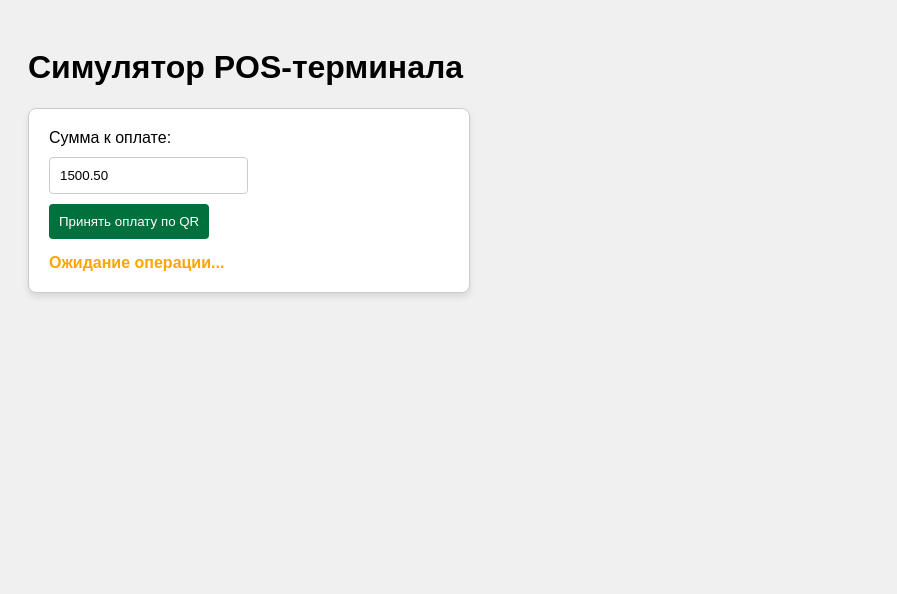
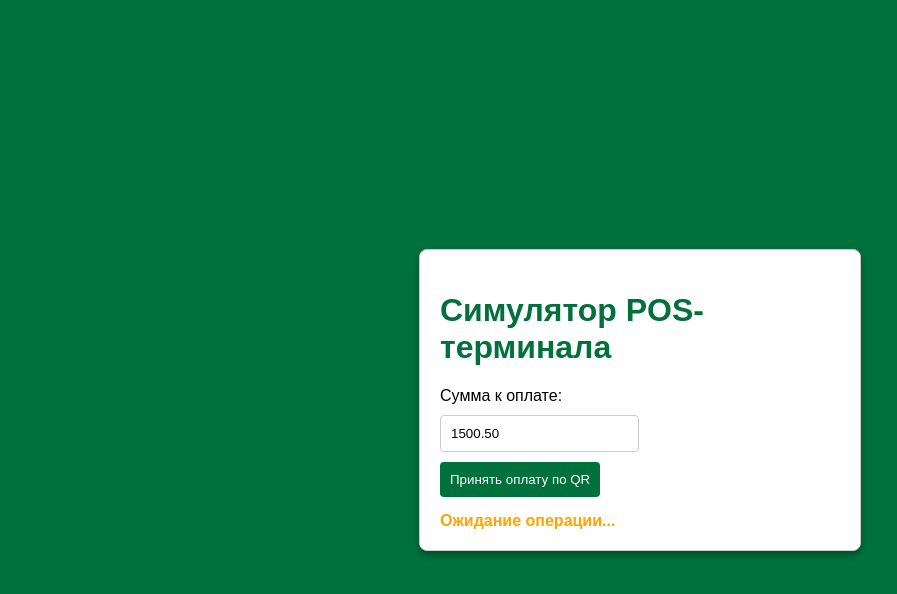
Before and after one commit to matveisem4-dot/cashier-simulator, a website: page public/cashier.html in a window 1280 px wide. Shown: the whole page, without its empty margins (0-897 px from the left). Drawn offline with nearby package versions, Linux system fonts and the light colour scheme; no server answers.

Commit message:
Update cashier.html

```diff
--- a/public/cashier.html
+++ b/public/cashier.html
@@ -1,15 +1,32 @@
-<!-- public/cashier.html (Стиль СберБанка) -->
+<!-- public/cashier.html (Центрирование и зеленый фон) -->
 <!DOCTYPE html>
 <html lang="ru">
 <head>
     <meta charset="UTF-8">
     <title>Sberbank Kassa Simulation</title>
     <style>
-        body { font-family: sans-serif; padding: 20px; background-color: #f0f0f0; /* Светло-серый фон */ }
-        #terminal { border: 1px solid #ccc; padding: 20px; width: 400px; background-color: white; border-radius: 8px; box-shadow: 0 4px 6px rgba(0,0,0,0.1); }
+        body {
+            font-family: sans-serif;
+            padding: 0;
+            margin: 0;
+            background-color: #00703C; /* Фирменный зеленый Сбера */
+            display: flex;
+            justify-content: center; /* Центрирует горизонтально */
+            align-items: center; /* Центрирует вертикально */
+            min-height: 100vh; /* Занимает всю высоту экрана */
+        }
+        #terminal {
+            border: 1px solid #ccc;
+            padding: 20px;
+            width: 400px;
+            background-color: white;
+            border-radius: 8px;
+            box-shadow: 0 4px 6px rgba(0,0,0,0.3); /* Более заметная тень на зеленом фоне */
+        }
+        h1 { color: #00703C; } /* Заголовок тоже делаем зеленым */
         .status { margin-top: 15px; font-weight: bold; }
         .pending { color: orange; }
-        .paid { color: #00703C; /* Фирменный зеленый Сбера */ }
+        .paid { color: #00703C; }
         input, button { padding: 10px; margin-top: 10px; border-radius: 4px; border: 1px solid #ccc; }
         button { background-color: #00703C; color: white; border: none; cursor: pointer; }
         button:hover { background-color: #005f33; }
@@ -20,8 +37,8 @@
     </style>
 </head>
 <body>
-    <h1>Симулятор POS-терминала</h1>
     <div id="terminal">
+        <h1>Симулятор POS-терминала</h1>
         <label>Сумма к оплате:</label><br>
         <input type="number" id="amountInput" value="1500.50" step="0.01"><br>
         <button onclick="startPayment()">Принять оплату по QR</button>
@@ -41,6 +58,7 @@
 
     <script src="/socket.io/socket.io.js"></script>
     <script>
+        // ... (JavaScript код остается прежним) ...
         const socket = io();
         let currentOrderId = null;
 
```
